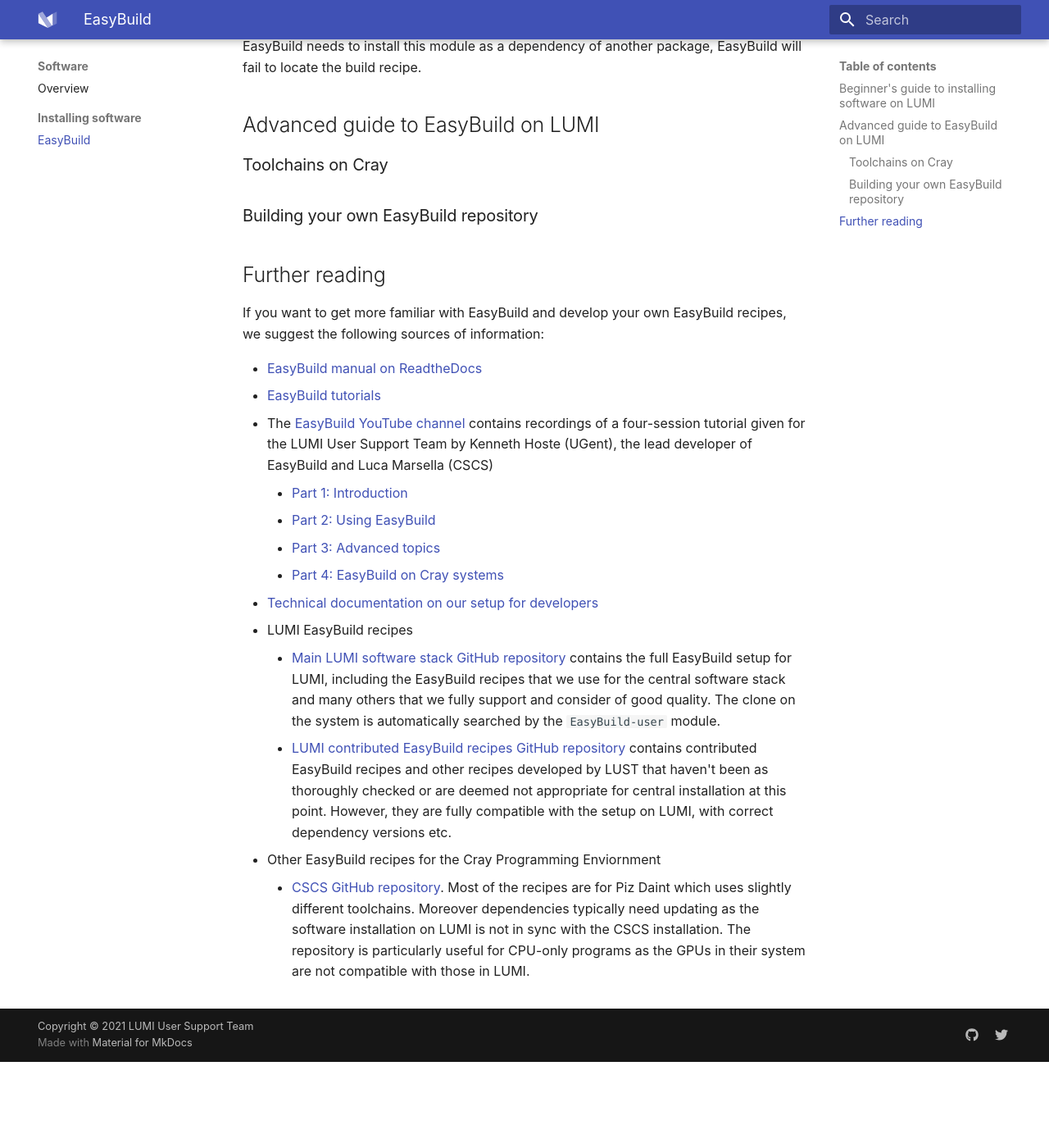
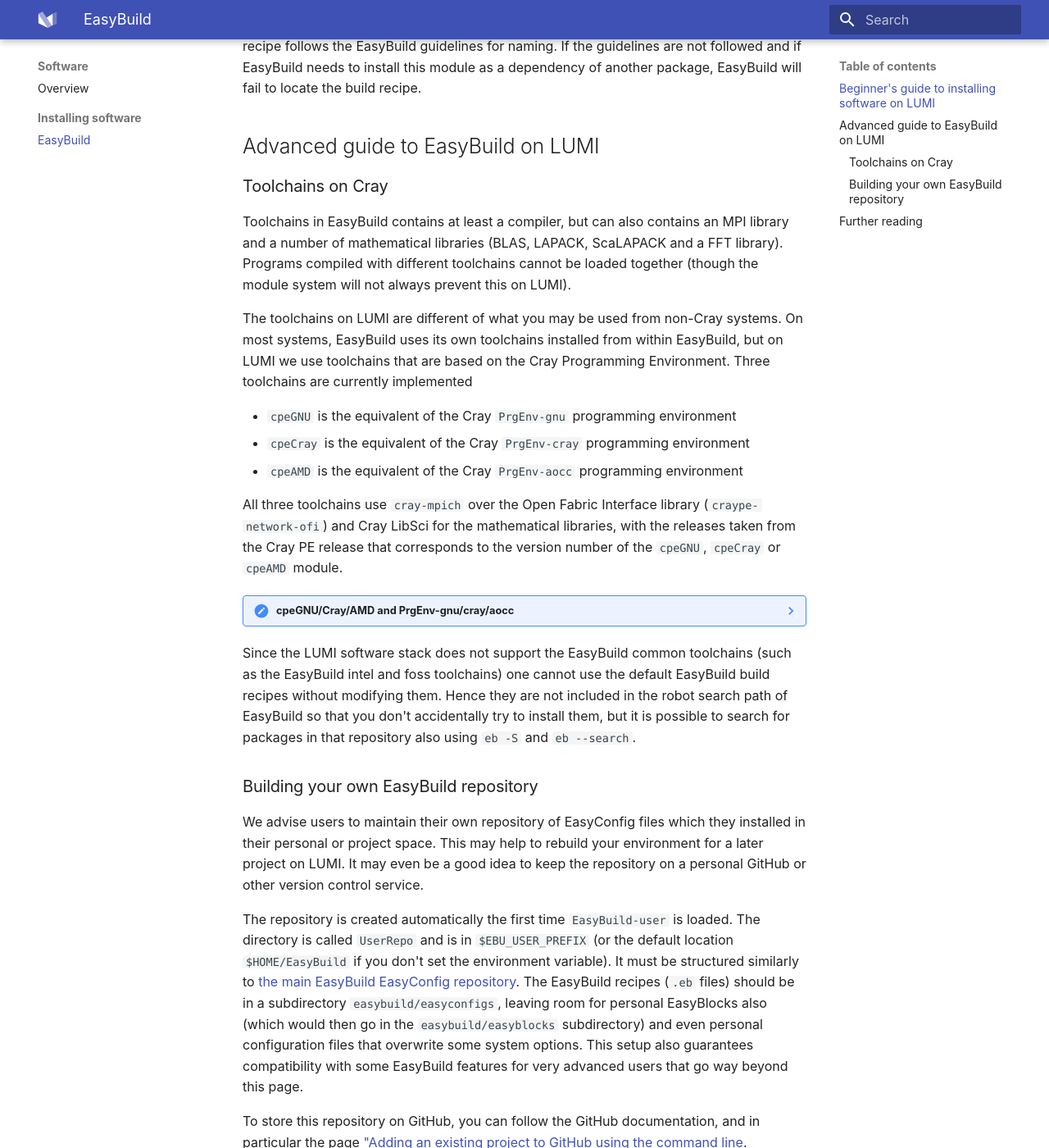
Before and after one commit to Lumi-supercomputer/lumi-userguide, an MkDocs documentation site: the page built from docs/software/installing/easybuild.md, in a window 1280 px wide and 1400 px high, scrolled down 2644 px. Shown: the whole window at 82% size. Built offline with MkDocs 1.6.1 and Material for MkDocs 9.7.7, drawn with Linux system fonts in a browser that asks for light colours; before the commit the page ends 3939 px from its top, so only the background shows below that; some of the changed text lies outside the part shown.

Commit message:
Completed the EasyBuild documentation page.

````diff
--- a/docs/software/installing/easybuild.md
+++ b/docs/software/installing/easybuild.md
@@ -91,7 +91,11 @@
 module load EasyBuild-user
 ```
 This will print a line on the screen indicating were software will be installed as
-a confirmation. If you want more information about the full configuration of
+a confirmation. It will also create the directory structure for the user software
+installation if it does not yet exist, including the structure of the user repository
+discussed below in the ["Advanced guide"](#advanced-guide-to-easybuild-on-lumi),
+section ["Building your own EasyBuild repository"](#building-your-own-easybuild-repository).
+If you want more information about the full configuration of
 EasyBuild, you can execute
 ```bash
 eb --show-config
@@ -117,9 +121,9 @@
 purely for CPU and also includes PLUMED as we have also builds without
 PLUMED (which is not compatible with every GROMACS version).
 
-EasyBuild is configured so that it searches two repositories on the system and
-a user repository (see the advanced guide on how to build your user repository)
-so if all needed EasyBuild recipes are in one of those repository or in the current
+EasyBuild is configured so that it searches the current directory, the user
+repository and two repositories on the system so if all needed EasyBuild
+recipes are in one of those repository or in the current
 directory, all you need to do to install the package is to run
 ```bash
 eb -r GROMACS-2021-cpeGNU-21.08-PLUMED-2.7.2-CPU.eb
@@ -139,15 +143,72 @@
 EasyBuild will fail to locate the build recipe.
 
 
-
 ## Advanced guide to EasyBuild on LUMI
 
 
 ### Toolchains on Cray
 
+Toolchains in EasyBuild contains at least a compiler, but can also contains an MPI
+library and a number of mathematical libraries (BLAS, LAPACK, ScaLAPACK and a FFT
+library). Programs compiled with different toolchains cannot be loaded together
+(though the module system will not always prevent this on LUMI).
+
+The toolchains on LUMI are different of what you may be used from non-Cray systems.
+On most systems, EasyBuild uses its own toolchains installed from within EasyBuild,
+but on LUMI we use toolchains that are based on the Cray Programming Environment.
+Three toolchains are currently implemented
+
+  - `cpeGNU` is the equivalent of the Cray `PrgEnv-gnu` programming environment
+  - `cpeCray` is the equivalent of the Cray `PrgEnv-cray` programming environment
+  - `cpeAMD` is the equivalent of the Cray `PrgEnv-aocc` programming environment
+
+All three toolchains use `cray-mpich` over the Open Fabric Interface library
+(`craype-network-ofi`) and Cray LibSci for the mathematical libraries, with the
+releases taken from the Cray PE release that corresponds to the version number of the
+`cpeGNU`, `cpeCray` or `cpeAMD` module.
+
+??? note "cpeGNU/Cray/AMD and PrgEnv-gnu/cray/aocc"
+    Currently the `cpeGNU`, `cpeCray` and `cpeAMD` modules don't load the corresponding
+    `PrgEnv-*` modules nor the `cpe/<version>` modules. This is because in the current
+    setup of LUMI both modules have their problems and the result of loading those
+    modules is not always as intended.
+
+    If you want to compile software that uses modules from the LUMI stack, it is best
+    to use one of the `cpeGNU`, `cpeCray` or `cpeAMD` modules to load the compiler
+    and libraries rather than the matching `cpe/<version>` and `PrgEnv-*` modules as those may
+    not always load all modules in the correct version.
+
+Since the LUMI software stack does not support the EasyBuild common toolchains (such
+as the EasyBuild intel and foss toolchains) one cannot use the default EasyBuild build
+recipes without modifying them. Hence they are not included in the robot search path
+of EasyBuild so that you don't accidentally try to install them, but it is possible
+to search for packages in that repository also using `eb -S` and `eb --search`.
+
 
 ### Building your own EasyBuild repository
 
+We advise users to maintain their own repository of EasyConfig files which they installed
+in their personal or project space. This may help to rebuild your environment for a
+later project on LUMI. It may even be a good idea to keep the repository on a personal
+GitHub or other version control service.
+
+The repository is created automatically the first time `EasyBuild-user` is loaded.
+The directory is called `UserRepo` and is in `$EBU_USER_PREFIX` (or
+the default location `$HOME/EasyBuild` if you don't set the environment variable).
+It must be structured similarly to
+[the main EasyBuild EasyConfig repository](https://github.com/easybuilders/easybuild-easyconfigs).
+The EasyBuild recipes (`.eb` files) should be in a subdirectory `easybuild/easyconfigs`,
+leaving room for personal EasyBlocks also (which would then go in the
+`easybuild/easyblocks` subdirectory) and even personal configuration files that overwrite
+some system options. This setup also guarantees compatibility with some EasyBuild features
+for very advanced users that go way beyond this page.
+
+To store this repository on GitHub, you can follow the GitHub documentation, and in
+particular the page ["Adding an existing project to GitHub using the command line](https://docs.github.com/en/github/importing-your-projects-to-github/importing-source-code-to-github/adding-an-existing-project-to-github-using-the-command-line).
+
+Technical documentation on the toolchains on LUMI and the directory structure of EasyBuild
+can be found in
+[the documentation of the LUMI-SoftwareStack GitHub repository](https://github.com/Lumi-supercomputer/LUMI-SoftwareStack/tree/main/docs).
 
 
 ## Further reading
@@ -177,7 +238,7 @@
         that haven't been as thoroughly checked or are deemed not appropriate for central
         installation at this point. However, they are fully compatible with the setup
         on LUMI, with correct dependency versions etc.
-  - Other EasyBuild recipes for the Cray Programming Enviornment
+  - Other EasyBuild recipes for the Cray Programming Environment
       - [CSCS GitHub repository](https://github.com/eth-cscs/production).
         Most of the recipes are for Piz Daint which uses slightly different toolchains.
         Moreover dependencies typically need updating as the software installation
````
